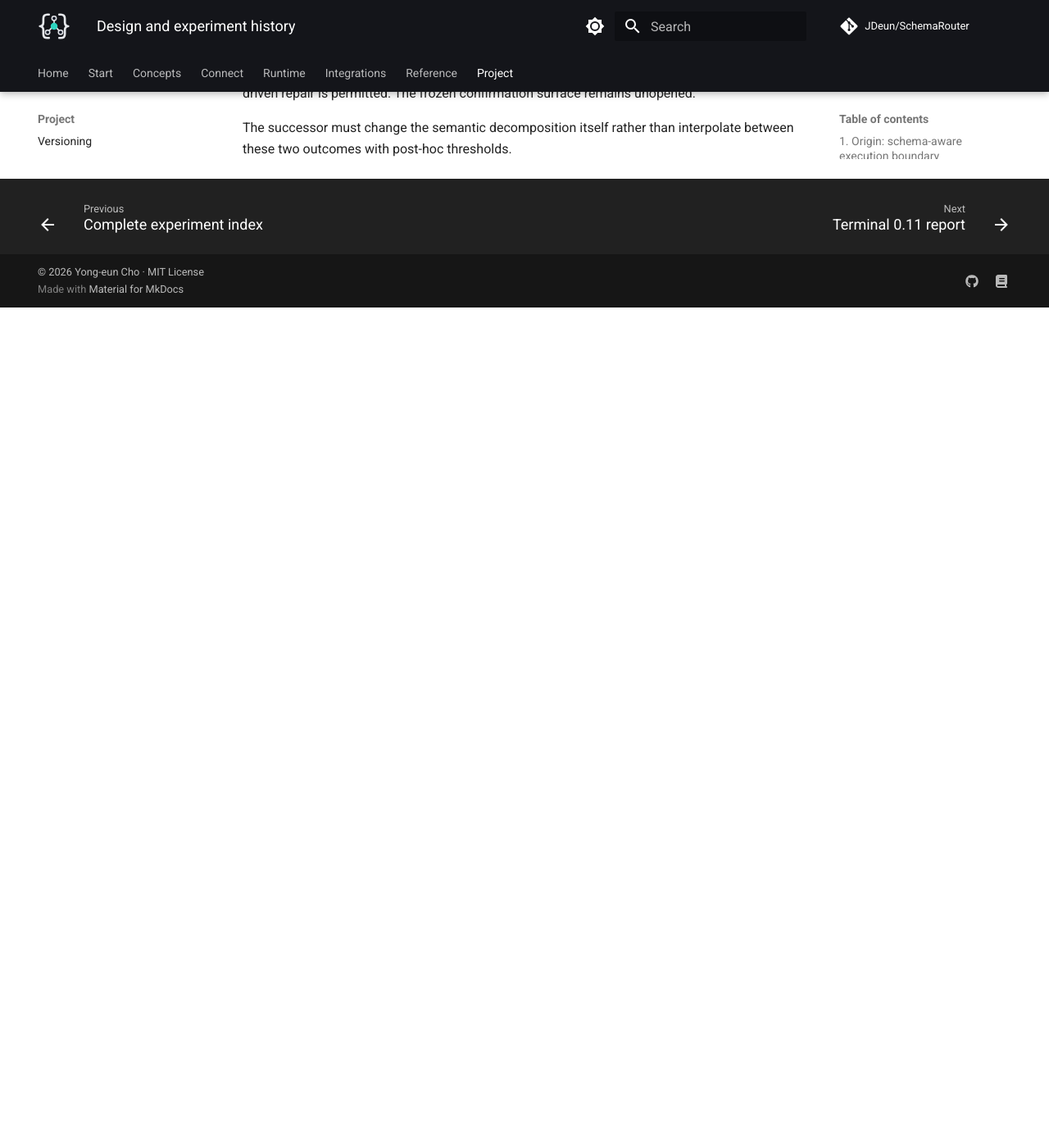
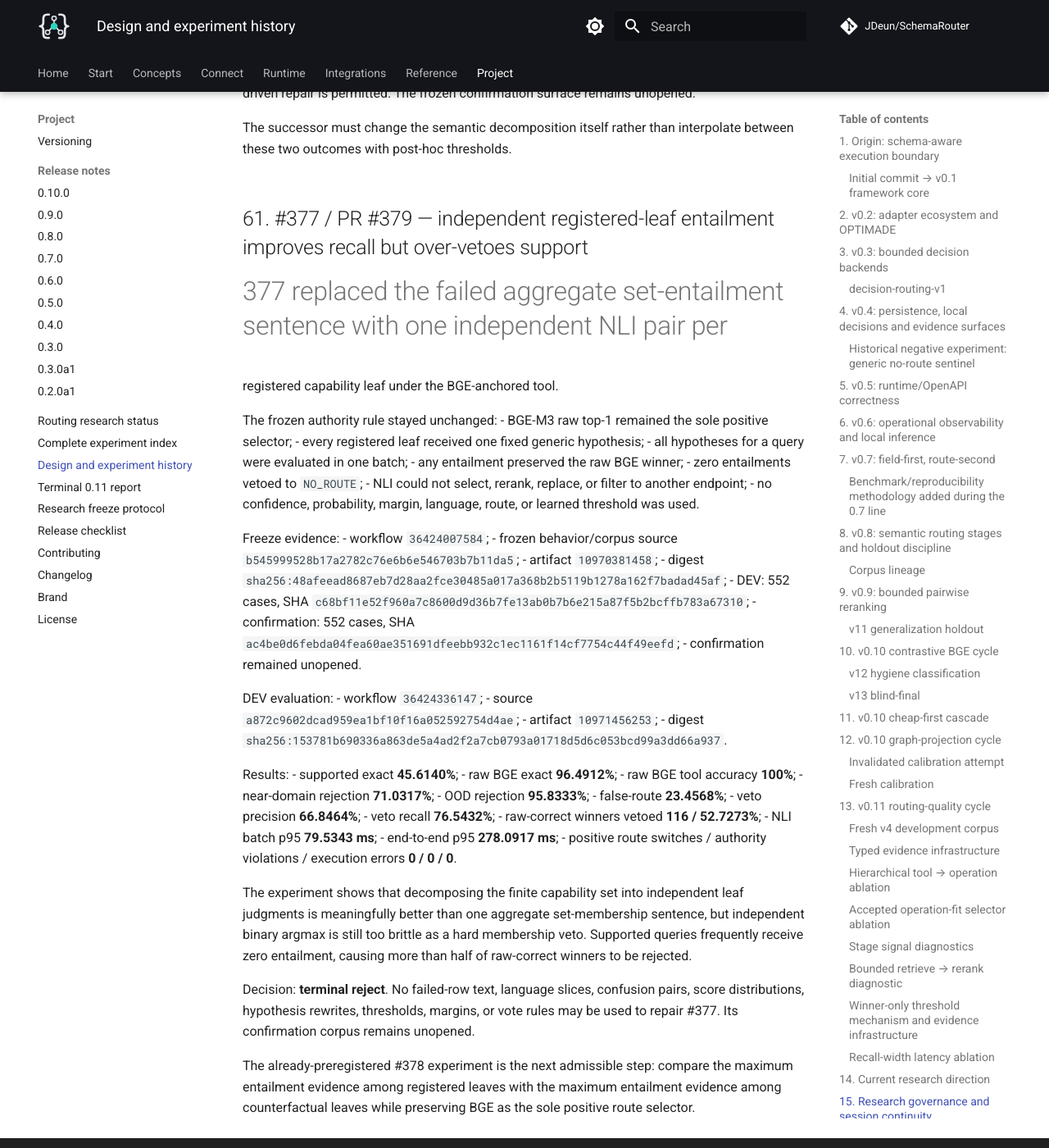
Before and after one commit to JDeun/SchemaRouter, an MkDocs documentation site: the page built from docs/research/design-and-experiment-history.md, in a window 1280 px wide and 1400 px high, scrolled down 78306 px. Shown: the whole window at 82% size. Built offline with MkDocs 1.6.1 and Material for MkDocs 9.7.7, drawn with Linux system fonts in a browser that asks for light colours; comment, search, counter and statistics services are not loaded; before the commit the page ends 78681 px from its top, so only the background shows below that.

Commit message:
docs: append independent capability entailment evidence

```diff
--- a/docs/research/design-and-experiment-history.md
+++ b/docs/research/design-and-experiment-history.md
@@ -2878,3 +2878,60 @@ failed-row-driven repair is permitted. The frozen confirmation surface remains u
 
 The successor must change the semantic decomposition itself rather than interpolate between these
 two outcomes with post-hoc thresholds.
+
+
+## 61. #377 / PR #379 — independent registered-leaf entailment improves recall but over-vetoes support
+
+#377 replaced the failed aggregate set-entailment sentence with one independent NLI pair per
+registered capability leaf under the BGE-anchored tool.
+
+The frozen authority rule stayed unchanged:
+- BGE-M3 raw top-1 remained the sole positive selector;
+- every registered leaf received one fixed generic hypothesis;
+- all hypotheses for a query were evaluated in one batch;
+- any entailment preserved the raw BGE winner;
+- zero entailments vetoed to `NO_ROUTE`;
+- NLI could not select, rerank, replace, or filter to another endpoint;
+- no confidence, probability, margin, language, route, or learned threshold was used.
+
+Freeze evidence:
+- workflow `36424007584`;
+- frozen behavior/corpus source `b545999528b17a2782c76e6b6e546703b7b11da5`;
+- artifact `10970381458`;
+- digest `sha256:48afeead8687eb7d28aa2fce30485a017a368b2b5119b1278a162f7badad45af`;
+- DEV: 552 cases, SHA `c68bf11e52f960a7c8600d9d36b7fe13ab0b7b6e215a87f5b2bcffb783a67310`;
+- confirmation: 552 cases, SHA `ac4be0d6febda04fea60ae351691dfeebb932c1ec1161f14cf7754c44f49eefd`;
+- confirmation remained unopened.
+
+DEV evaluation:
+- workflow `36424336147`;
+- source `a872c9602dcad959ea1bf10f16a052592754d4ae`;
+- artifact `10971456253`;
+- digest `sha256:153781b690336a863de5a4ad2f2a7cb0793a01718d5d6c053bcd99a3dd66a937`.
+
+Results:
+- supported exact **45.6140%**;
+- raw BGE exact **96.4912%**;
+- raw BGE tool accuracy **100%**;
+- near-domain rejection **71.0317%**;
+- OOD rejection **95.8333%**;
+- false-route **23.4568%**;
+- veto precision **66.8464%**;
+- veto recall **76.5432%**;
+- raw-correct winners vetoed **116 / 52.7273%**;
+- NLI batch p95 **79.5343 ms**;
+- end-to-end p95 **278.0917 ms**;
+- positive route switches / authority violations / execution errors **0 / 0 / 0**.
+
+The experiment shows that decomposing the finite capability set into independent leaf judgments is
+meaningfully better than one aggregate set-membership sentence, but independent binary argmax is
+still too brittle as a hard membership veto. Supported queries frequently receive zero entailment,
+causing more than half of raw-correct winners to be rejected.
+
+Decision: **terminal reject**. No failed-row text, language slices, confusion pairs, score
+distributions, hypothesis rewrites, thresholds, margins, or vote rules may be used to repair #377.
+Its confirmation corpus remains unopened.
+
+The already-preregistered #378 experiment is the next admissible step: compare the maximum
+entailment evidence among registered leaves with the maximum entailment evidence among
+counterfactual leaves while preserving BGE as the sole positive route selector.
```
